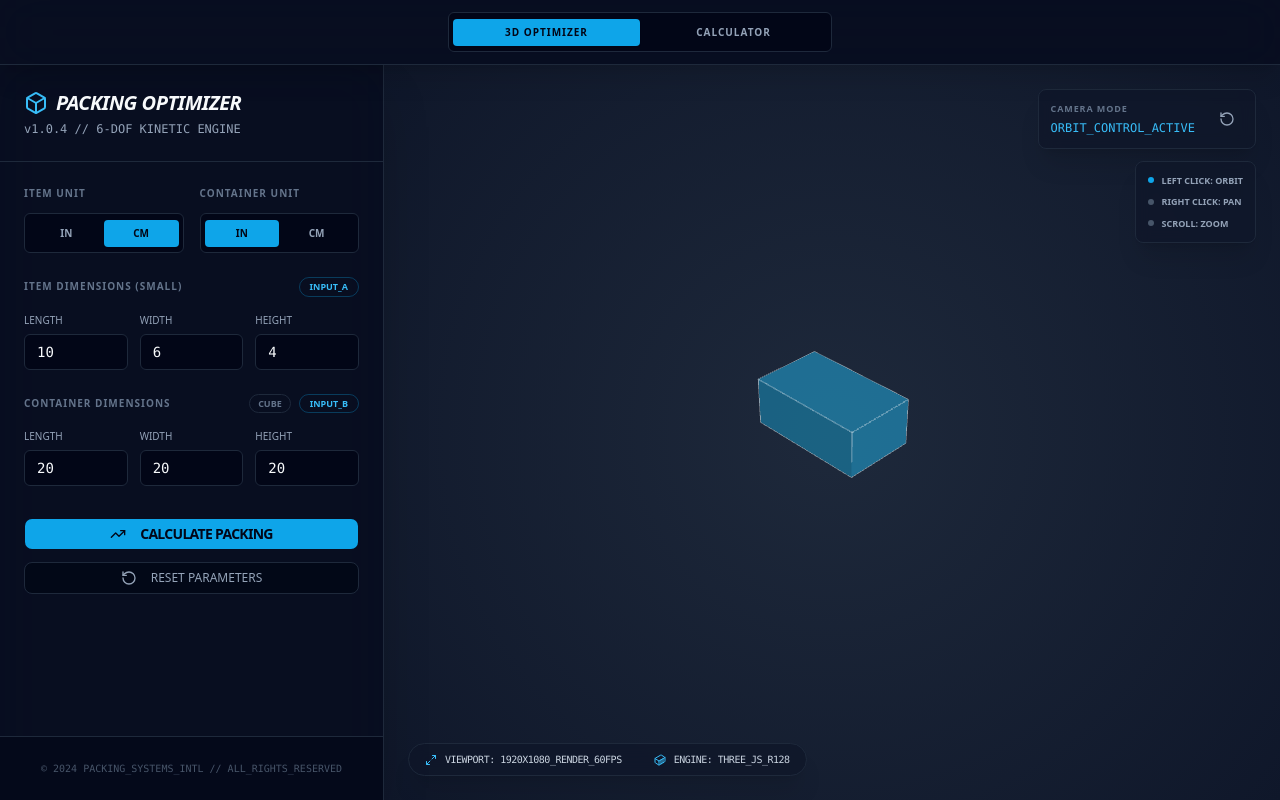
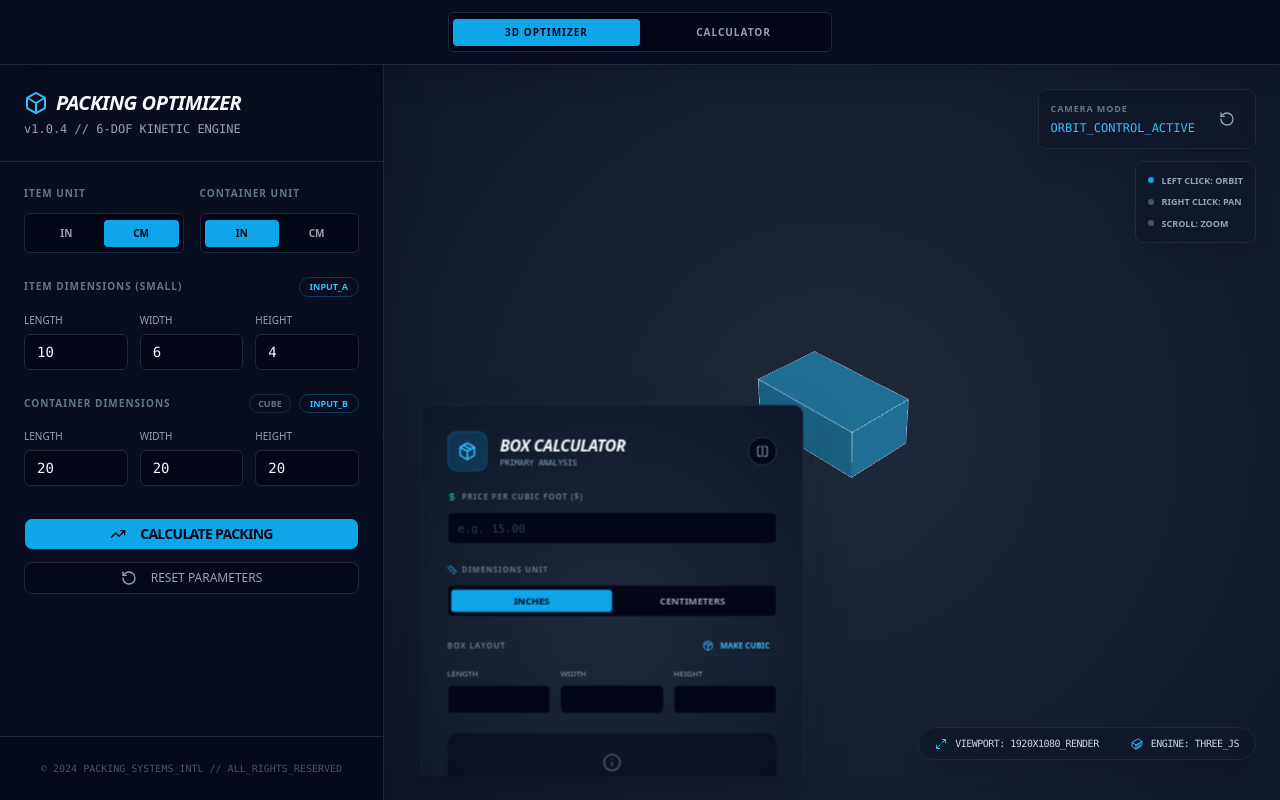
Before and after one commit to sadesthetic/3d-box-visualizer, a React (Vite) app: page / in a window 1280 px wide. Built offline with nearby package versions, Linux system fonts and the light colour scheme.

Commit message:
feat: embed calculator into 3d visualizer overlay

```diff
--- a/src/App.tsx
+++ b/src/App.tsx
@@ -368,17 +368,25 @@ export default function App() {
           </div>
         </div>
 
-        {/* Bottom Status Bar - Hidden on mobile */}
-        <div className="hidden md:flex absolute bottom-6 left-6 right-6 justify-between items-center pointer-events-none">
-          <div className="bg-slate-900/80 backdrop-blur border border-slate-800 px-4 py-2 rounded-full shadow-xl pointer-events-auto flex items-center gap-4">
+        {/* Bottom Content: Calculator Overlay & Status Bar - Hidden on mobile */}
+        <div className="hidden md:flex absolute bottom-6 left-6 right-6 justify-between items-end pointer-events-none">
+          {/* Calculator Overlay */}
+          <div className="pointer-events-auto origin-bottom-left scale-[0.75] xl:scale-[0.80] 2xl:scale-90 transition-transform flex items-end">
+            <div className="max-h-[60vh] max-w-[70vw] overflow-auto rounded-2xl shadow-2xl custom-scrollbar [&::-webkit-scrollbar]:hidden [-ms-overflow-style:none] [scrollbar-width:none]">
+              <Calculator />
+            </div>
+          </div>
+
+          {/* Status Bar */}
+          <div className="bg-slate-900/80 backdrop-blur border border-slate-800 px-4 py-2 rounded-full shadow-xl pointer-events-auto flex items-center gap-4 shrink-0 mb-4">
             <div className="flex items-center gap-2">
               <Maximize2 className="w-3 h-3 text-sky-400" />
-              <span className="text-[10px] font-mono text-slate-300 uppercase tracking-tighter">Viewport: 1920x1080_RENDER_60FPS</span>
+              <span className="text-[10px] font-mono text-slate-300 uppercase tracking-tighter">Viewport: 1920x1080_RENDER</span>
             </div>
             <Separator orientation="vertical" className="h-3 bg-slate-700" />
             <div className="flex items-center gap-2">
               <Container className="w-3 h-3 text-sky-400" />
-              <span className="text-[10px] font-mono text-slate-300 uppercase tracking-tighter">Engine: THREE_JS_R128</span>
+              <span className="text-[10px] font-mono text-slate-300 uppercase tracking-tighter">Engine: THREE_JS</span>
             </div>
           </div>
         </div>
```
